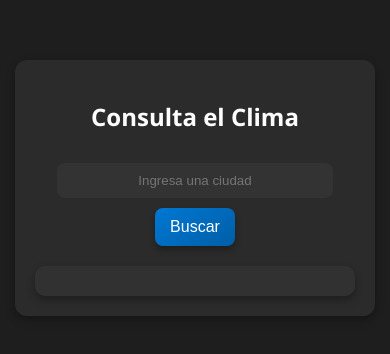
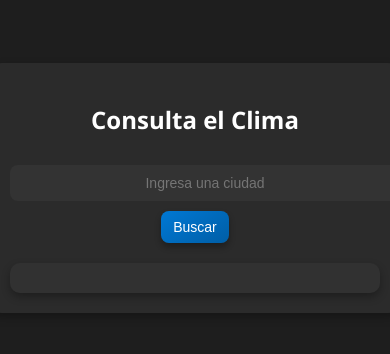
Before and after one commit to jpavolis/climaGPT, a plain HTML site: page index.html in a window 390 px wide. Shown: the part 234-588 px from the top of the page. Drawn offline with Linux system fonts and the light colour scheme.

Commit message:
Se añadieron queries y flexbox

```diff
--- a/styles.css
+++ b/styles.css
@@ -1,4 +1,4 @@
-/* Estilo Fluent Windows 11 */
+/* Estilo Fluent Windows 11 - Responsivo */
 body {
     background-color: #1e1e1e;
     color: #ffffff;
@@ -8,7 +8,7 @@ body {
     align-items: center;
     height: 100vh;
     margin: 0;
-    transition: background 0.5s ease-in-out;
+    flex-direction: column;
 }
 
 .container {
@@ -17,11 +17,12 @@ body {
     border-radius: 12px;
     box-shadow: 0px 4px 10px rgba(0, 0, 0, 0.3);
     text-align: center;
-    width: 320px;
+    width: 90%;
+    max-width: 400px;
 }
 
 input {
-    width: 80%;
+    width: 100%;
     padding: 10px;
     margin: 10px 0;
     border: none;
@@ -88,25 +89,16 @@ p {
     font-size: 14px;
 }
 
-/* Contenedor de sugerencias */
-.suggestions {
-    background: rgba(255, 255, 255, 0.1);
-    position: absolute;
-    width: 80%;
-    max-height: 150px;
-    overflow-y: auto;
-    border-radius: 8px;
-    box-shadow: 0 4px 6px rgba(0, 0, 0, 0.3);
-    margin-top: 2px;
+/* Estilos responsivos */
+@media (max-width: 600px) {
+    .container {
+        width: 95%;
+    }
+    input {
+        font-size: 14px;
+    }
+    button {
+        font-size: 14px;
+        padding: 8px 12px;
+    }
 }
-
-.suggestions p {
-    padding: 10px;
-    margin: 0;
-    cursor: pointer;
-    transition: background 0.2s ease-in-out;
-}
-
-.suggestions p:hover {
-    background: rgba(255, 255, 255, 0.2);
-}
```
